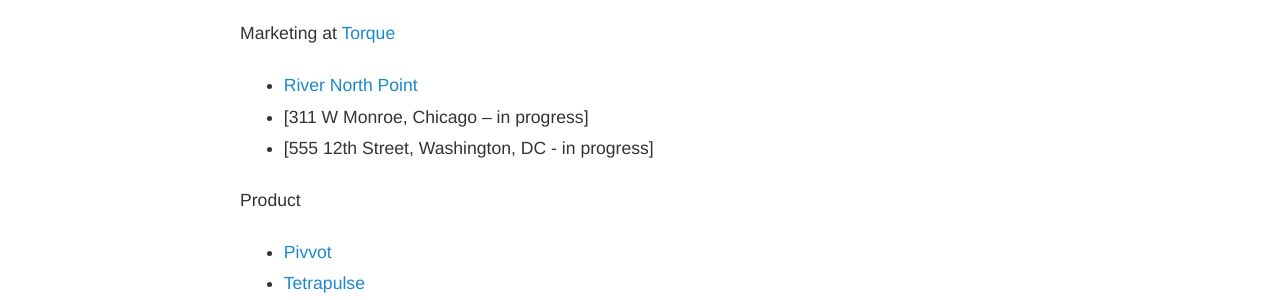
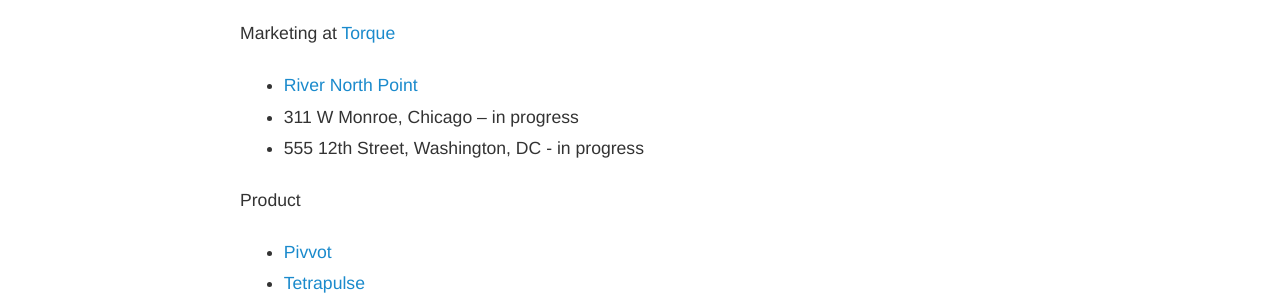
Before and after one commit to lenamasek/lenamasek.github.io, a Jekyll site: the page built from projects/index.md, in a window 1280 px wide. Shown: the part 374-674 px from the top of the page. Built offline with Jekyll 4.4.1, drawn with Linux system fonts in a browser that asks for light colours; Markdown is read by kramdown in place of the engine named in the settings.

Commit message:
formatting

```diff
--- a/projects/index.md
+++ b/projects/index.md
@@ -14,15 +14,17 @@
 Marketing at [Torque](http://torque.digital/)
 
 - [River North Point](http://rivernorthpoint.com)
-- [311 W Monroe, Chicago – in progress]
-- [555 12th Street, Washington, DC - in progress]
+- 311 W Monroe, Chicago – in progress
+- 555 12th Street, Washington, DC - in progress
 
 
 Product
+
 - [Pivvot](http://pivvotgame.com/)
 - [Tetrapulse](http://tetrapulse.com/)
 
 
 Small Business
+
 - [Spoke & Wheel Strategy](http://spokeandwheelstrategy.com/)
 - [The Amiable](http://theamiable.com)
```
